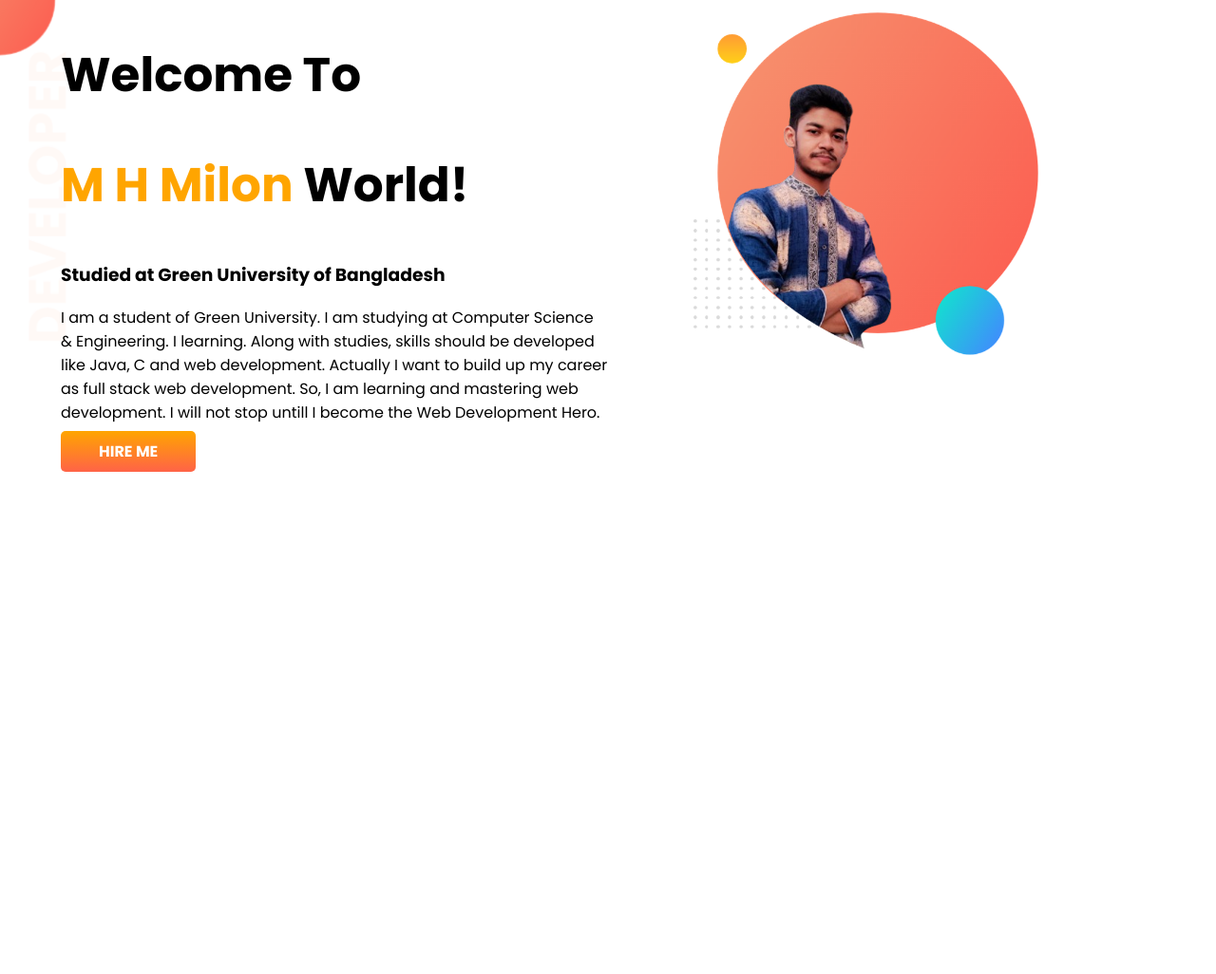
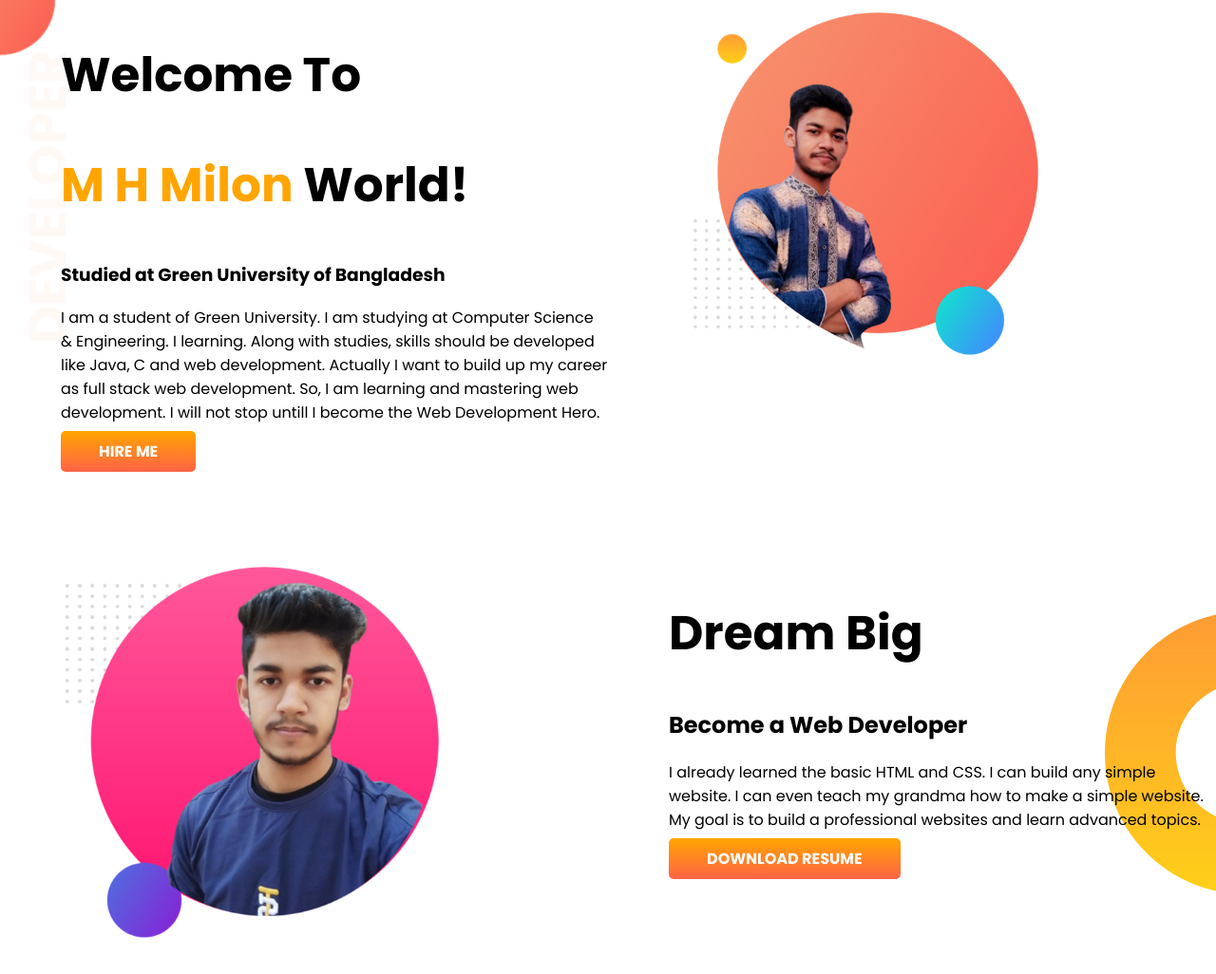
Before and after one commit to mahamudul-hasan-milon/developer-portfolio, a plain HTML site: page index.html in a window 1280 px wide. Shown: the whole page at 95% size. Before the commit the page ends 800 px from the top, so only its background shows below. Drawn offline with Linux system fonts and the light colour scheme.

Commit message:
dream big added

```diff
--- a/index.html
+++ b/index.html
@@ -32,6 +32,18 @@
             <img src="showOff/milon2.png" alt="">
         </div>
     </section>
+    <section class="dream-big">
+        <div class="half-width">
+            <img src="showOff/milon4.png" alt="">
+        </div>
+        <div class="half-width">
+            <h1>Dream Big</h1>
+            <h2>Become a Web Developer</h2>
+            <p>I already learned the basic HTML and CSS. I can build any simple website. I can even teach my grandma how
+                to make a simple website. My goal is to build a professional websites and learn advanced topics.</p>
+            <a class="link-button" target="_blank" href="">DOWNLOAD RESUME</a>
+        </div>
+    </section>
 </body>
 
 </html>
--- a/style.css
+++ b/style.css
@@ -13,6 +13,7 @@ h1 {
 
 section {
     display: flex;
+    margin-bottom: 100px;
 }
 
 .half-width {
@@ -37,3 +38,9 @@ section {
     background-image: url(images/top-banner.png);
     background-repeat: no-repeat;
 }
+
+.dream-big {
+    background-image: url(images/dream-bg.png);
+    background-repeat: no-repeat;
+    background-position: right;
+}
```
Also changed, not shown: showOff/milon3.png (added), showOff/milon4.png (added), 2 other files.
